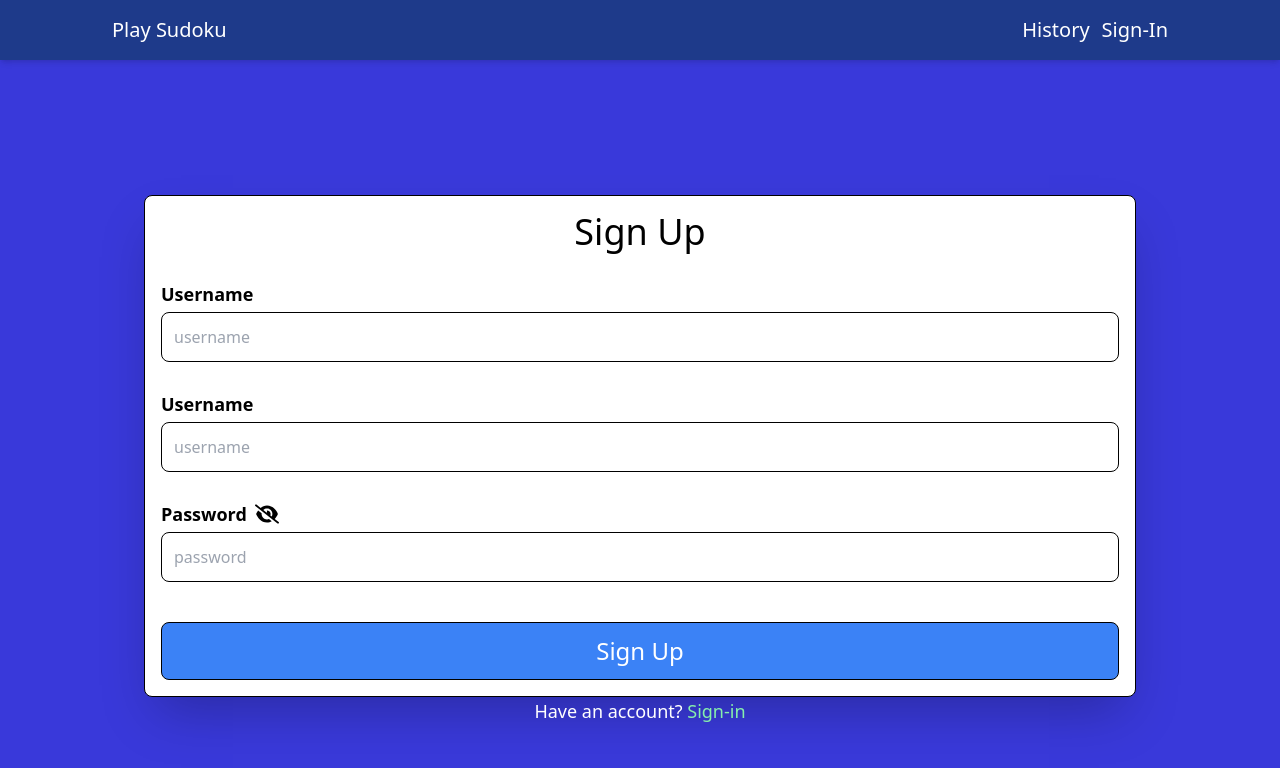
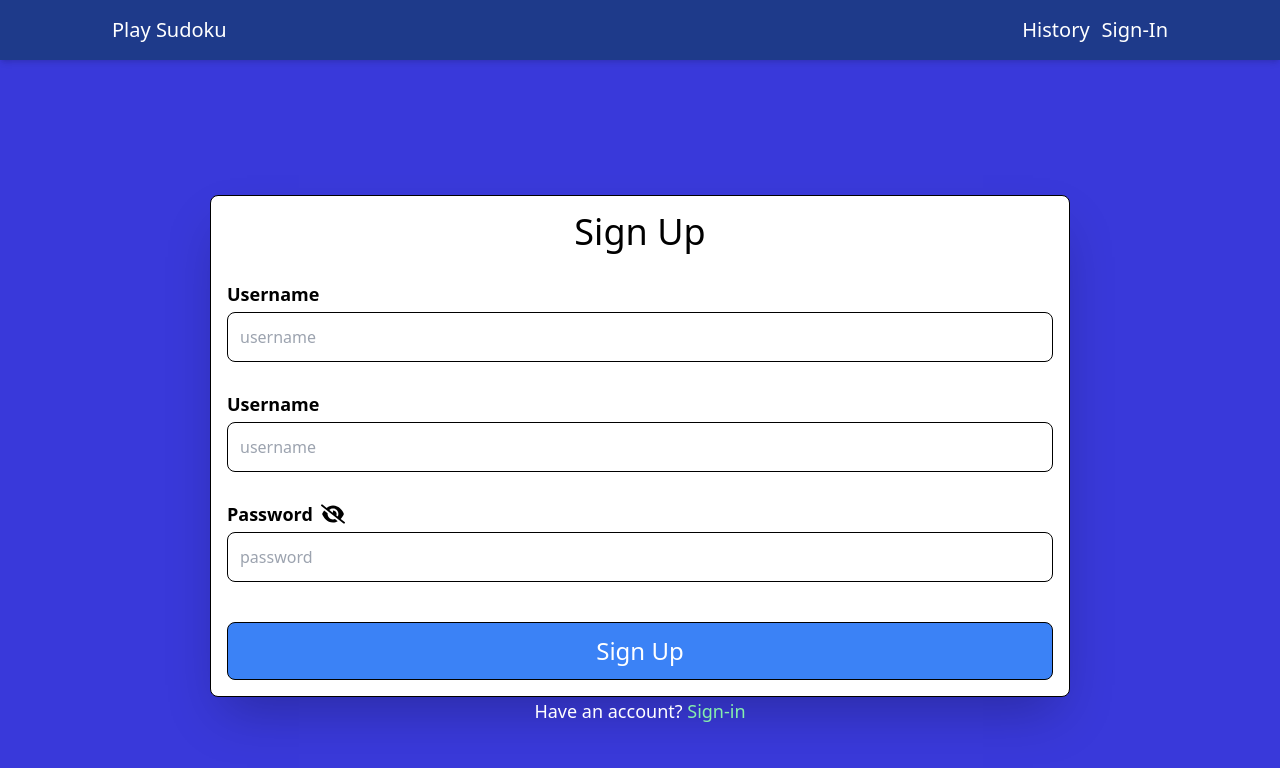
Before and after one commit to mylkner/mern-sudoku, a React (Vite) app in the folder client/: page /sign-up in a window 1280 px wide. Shown: the top 768 px of the page. Built offline with nearby package versions, Linux system fonts and the light colour scheme.

Commit message:
adjusted width

```diff
--- a/client/src/components/signinup/Container.jsx
+++ b/client/src/components/signinup/Container.jsx
@@ -1,9 +1,9 @@
 const Container = ({ onSubmit, children }) => {
     return (
-        <div className="flex flex-col items-center justify-center w-full h-screen p-5">
+        <div className="flex flex-col items-center justify-center max-w-[900px] h-screen p-5 mx-auto">
             <form
                 onSubmit={onSubmit}
-                className="w-[80%] bg-white border border-black rounded-lg flex flex-col gap-7 p-4 shadow-2xl"
+                className="w-full bg-white border border-black rounded-lg flex flex-col gap-7 p-4 shadow-2xl"
             >
                 {children.slice(0, -1)}
             </form>
```
